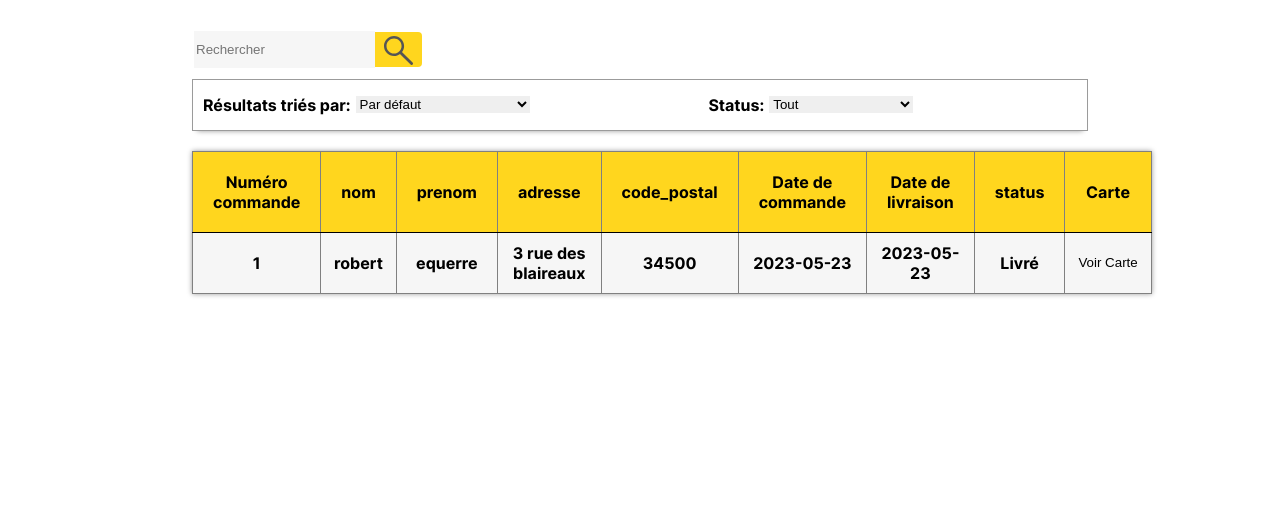
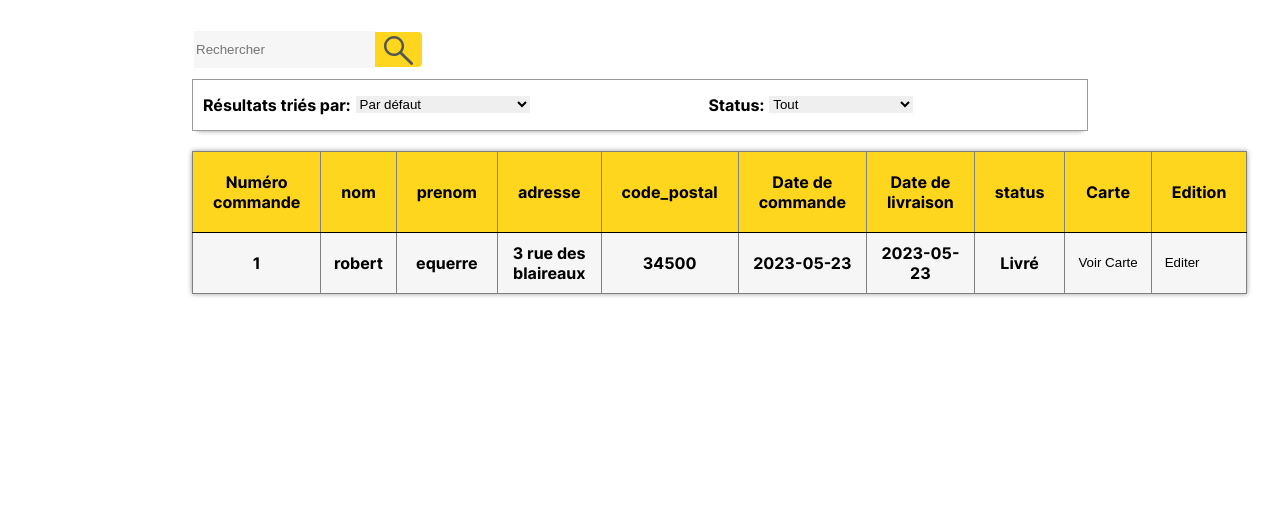
Before and after one commit to CamilleSchlegel/SAE23, a PHP site: page /home.php in a window 1280 px wide. Shown: the part 82-602 px from the top of the page. Run offline with PHP 8.4, Linux system fonts and the light colour scheme; a user stored in the database is signed in; data comes from the database, SQL or seed files in the repository.

Commit message:
implémentation edition sur home

```diff
--- a/edition.php
+++ b/edition.php
@@ -1,5 +1,4 @@
 <?php
-ini_set('display_errors', 1);
 function afficheDataTable($data) {
     $data2 = array_keys($data);
     echo "<table>";
--- a/home.php
+++ b/home.php
@@ -60,7 +60,7 @@
           foreach (array_keys(current($data)) as $i=>$colName) {
             printf("<th>%s</th>",$colName);
           }
-          printf("<th> Carte </th>");
+          printf("<th> Carte </th><th>Edition</th>");
             printf("</tr>\n");
 
           foreach ($data as $i=>$row) {
@@ -82,7 +82,12 @@
           echo '<td><form action="visualisation.php" method="post">
           <input type="hidden" value="'.$row['Numéro commande'].'" name="idcommande">
           <input type="submit" value="Voir Carte"></input>
-      </form></td></tr>';
+      </form></td>
+      <td><form action="edition.php" method="post">
+          <input type="hidden" value="'.$row['Numéro commande'].'" name="idcommande">
+          <input type="submit" value="Editer"></input>
+      </form></td>
+      </tr>';
         }
           printf("</table>\n");
         } else {
```
